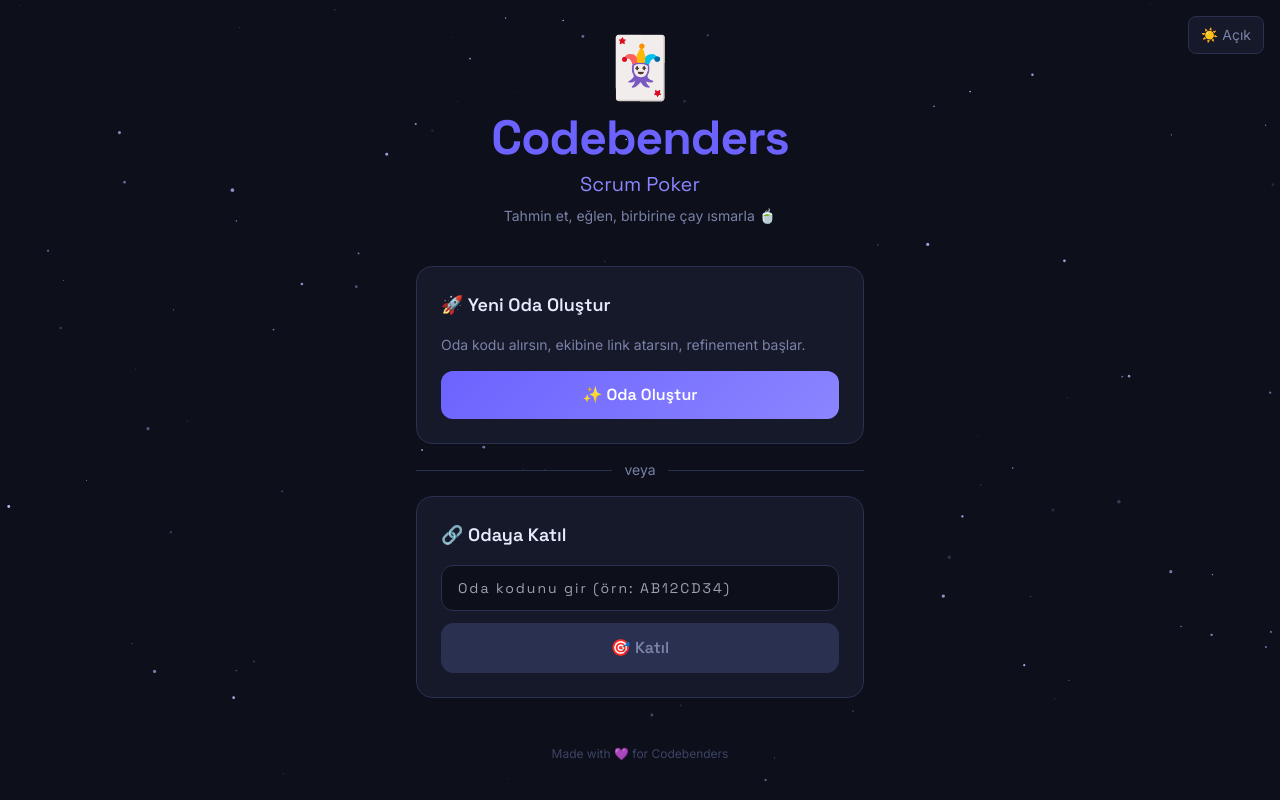
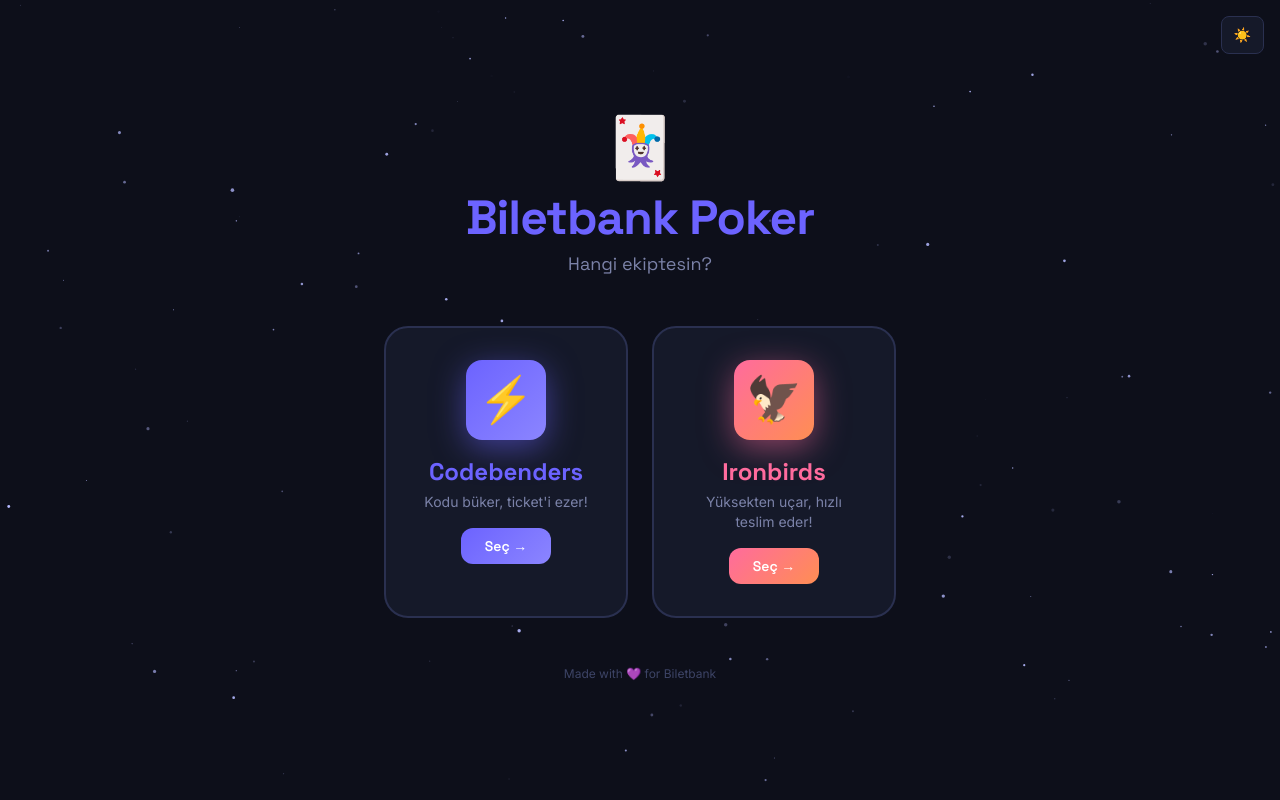
Before and after one commit to clkbilal95/codebenders-poker, a Next.js app: page / in a window 1280 px wide. Built offline with nearby package versions, Linux system fonts and the light colour scheme; no server answers.

Commit message:
add-both-team

```diff
--- a/pages/index.js
+++ b/pages/index.js
@@ -1,12 +1,35 @@
-import { useState, useEffect } from 'react'
+import { useState } from 'react'
 import { useRouter } from 'next/router'
 import { supabase } from '../lib/supabase'
 import { v4 as uuidv4 } from 'uuid'
 import Head from 'next/head'
 import StarField from '../components/StarField'
 
+const TEAMS = [
+  {
+    id: 'codebenders',
+    name: 'Codebenders',
+    emoji: '⚡',
+    color: '#6C63FF',
+    glow: 'rgba(108,99,255,0.5)',
+    desc: 'Kodu büker, ticket\'i ezer!',
+    gradient: 'linear-gradient(135deg, #6C63FF, #8B85FF)',
+  },
+  {
+    id: 'ironbirds',
+    name: 'Ironbirds',
+    emoji: '🦅',
+    color: '#FF6B9D',
+    glow: 'rgba(255,107,157,0.5)',
+    desc: 'Yüksekten uçar, hızlı teslim eder!',
+    gradient: 'linear-gradient(135deg, #FF6B9D, #FF8E53)',
+  },
+]
+
 export default function Home() {
   const router = useRouter()
+  const [phase, setPhase] = useState('team') // team | lobby
+  const [selectedTeam, setSelectedTeam] = useState(null)
   const [joining, setJoining] = useState(false)
   const [creating, setCreating] = useState(false)
   const [roomCode, setRoomCode] = useState('')
@@ -17,7 +40,7 @@
     bg: '#0D0F1A', surface: '#151929', card: '#1E2438',
     border: '#2A3050', text: '#E8EAFF', muted: '#7B82A8',
   } : {
-    bg: '#F0F2FF', surface: '#FFFFFF', card: '#F8F9FF',
+    bg: '#F0F2FF', surface: '#FFFFFF', card: '#F0F2FF',
     border: '#DDE1FF', text: '#1A1D35', muted: '#6B7280',
   }
 
@@ -30,6 +53,13 @@
     return newId
   }
 
+  function selectTeam(team) {
+    setSelectedTeam(team)
+    // Store team in session
+    if (typeof window !== 'undefined') sessionStorage.setItem('team', team.id)
+    setPhase('lobby')
+  }
+
   async function createRoom() {
     setCreating(true)
     setError('')
@@ -38,7 +68,14 @@
       const roomId = uuidv4().slice(0, 8).toUpperCase()
       const { error: err } = await supabase
         .from('rooms')
-        .insert({ id: roomId, status: 'waiting', votes_visible: false, current_story: '', owner_id: playerId })
+        .insert({
+          id: roomId,
+          status: 'waiting',
+          votes_visible: false,
+          current_story: '',
+          owner_id: playerId,
+          team: selectedTeam?.id || 'codebenders',
+        })
       if (err) throw err
       router.push(`/room/${roomId}`)
     } catch (e) {
@@ -62,45 +99,138 @@
     }
   }
 
+  // ─── TEAM SELECTION ───
+  if (phase === 'team') {
+    return (
+      <>
+        <Head><title>Biletbank Poker 🃏</title></Head>
+        <div style={{ background: theme.bg, minHeight: '100vh' }}>
+          <StarField />
+
+          <div className="absolute top-4 right-4 z-20">
+            <button onClick={() => setDarkMode(!darkMode)}
+              className="px-3 py-2 rounded-lg text-sm transition-all hover:scale-105"
+              style={{ background: theme.surface, border: `1px solid ${theme.border}`, color: theme.muted, cursor: 'pointer' }}>
+              {darkMode ? '☀️' : '🌙'}
+            </button>
+          </div>
+
+          <div className="relative z-10 min-h-screen flex flex-col items-center justify-center px-4">
+            {/* Logo */}
+            <div className="text-center mb-12">
+              <div className="text-6xl mb-4 animate-float">🃏</div>
+              <h1 className="text-5xl font-bold mb-2"
+                style={{ fontFamily: 'Space Grotesk', color: '#6C63FF', letterSpacing: '-1px' }}>
+                Biletbank Poker
+              </h1>
+              <p className="text-lg" style={{ color: theme.muted, fontFamily: 'Space Grotesk' }}>
+                Hangi ekiptesin?
+              </p>
+            </div>
+
+            {/* Team cards */}
+            <div className="flex flex-col sm:flex-row gap-6 w-full max-w-lg">
+              {TEAMS.map(team => (
+                <button key={team.id} onClick={() => selectTeam(team)}
+                  className="flex-1 rounded-3xl p-8 flex flex-col items-center gap-4 transition-all hover:scale-105 active:scale-95"
+                  style={{
+                    background: theme.surface,
+                    border: `2px solid ${theme.border}`,
+                    cursor: 'pointer',
+                    boxShadow: `0 0 0 rgba(0,0,0,0)`,
+                    transition: 'all 0.2s ease',
+                  }}
+                  onMouseEnter={e => {
+                    e.currentTarget.style.border = `2px solid ${team.color}`
+                    e.currentTarget.style.boxShadow = `0 0 32px ${team.glow}`
+                  }}
+                  onMouseLeave={e => {
+                    e.currentTarget.style.border = `2px solid ${theme.border}`
+                    e.currentTarget.style.boxShadow = `0 0 0 rgba(0,0,0,0)`
+                  }}>
+                  {/* Team emoji badge */}
+                  <div className="rounded-2xl flex items-center justify-center"
+                    style={{ width: 80, height: 80, fontSize: '2.8rem', background: team.gradient, boxShadow: `0 8px 32px ${team.glow}` }}>
+                    {team.emoji}
+                  </div>
+                  <div className="text-center">
+                    <p className="text-2xl font-bold mb-1"
+                      style={{ fontFamily: 'Space Grotesk', color: team.color }}>
+                      {team.name}
+                    </p>
+                    <p className="text-sm" style={{ color: theme.muted, fontFamily: 'Inter' }}>
+                      {team.desc}
+                    </p>
+                  </div>
+                  <div className="px-6 py-2 rounded-xl text-sm font-semibold text-white"
+                    style={{ background: team.gradient, fontFamily: 'Space Grotesk' }}>
+                    Seç →
+                  </div>
+                </button>
+              ))}
+            </div>
+
+            <p className="mt-12 text-xs" style={{ color: darkMode ? '#3D4466' : '#C0C4D8' }}>
+              Made with 💜 for Biletbank
+            </p>
+          </div>
+        </div>
+      </>
+    )
+  }
+
+  // ─── LOBBY ───
   return (
     <>
-      <Head><title>Codebenders Poker 🃏</title></Head>
+      <Head><title>Biletbank Poker 🃏</title></Head>
       <div style={{ background: theme.bg, minHeight: '100vh' }}>
         <StarField />
 
-        {/* Theme toggle */}
         <div className="absolute top-4 right-4 z-20">
           <button onClick={() => setDarkMode(!darkMode)}
             className="px-3 py-2 rounded-lg text-sm transition-all hover:scale-105"
             style={{ background: theme.surface, border: `1px solid ${theme.border}`, color: theme.muted, cursor: 'pointer' }}>
-            {darkMode ? '☀️ Açık' : '🌙 Koyu'}
+            {darkMode ? '☀️' : '🌙'}
           </button>
         </div>
 
         <div className="relative z-10 min-h-screen flex flex-col items-center justify-center px-4">
-          <div className="mb-10 text-center">
-            <div className="text-6xl mb-4 animate-float">🃏</div>
-            <h1 className="text-5xl font-bold mb-2"
-              style={{ fontFamily: 'Space Grotesk', color: '#6C63FF', letterSpacing: '-1px' }}>
-              Codebenders
-            </h1>
-            <p className="text-xl" style={{ color: '#8B85FF', fontFamily: 'Space Grotesk' }}>Scrum Poker</p>
-            <p className="mt-2 text-sm" style={{ color: theme.muted }}>Tahmin et, eğlen, birbirine çay ısmarla 🍵</p>
+          {/* Team badge + back */}
+          <div className="mb-8 text-center">
+            <button onClick={() => setPhase('team')}
+              className="mb-4 text-sm px-4 py-2 rounded-lg transition-all hover:scale-105"
+              style={{ background: theme.surface, border: `1px solid ${theme.border}`, color: theme.muted, cursor: 'pointer', fontFamily: 'Space Grotesk' }}>
+              ← Ekip değiştir
+            </button>
+            <div className="flex items-center justify-center gap-3 mb-2">
+              <div className="rounded-xl flex items-center justify-center text-2xl"
+                style={{ width: 48, height: 48, background: selectedTeam?.gradient, boxShadow: `0 4px 20px ${selectedTeam?.glow}` }}>
+                {selectedTeam?.emoji}
+              </div>
+              <div className="text-left">
+                <p className="text-xs" style={{ color: theme.muted }}>Seçilen ekip</p>
+                <p className="text-xl font-bold" style={{ fontFamily: 'Space Grotesk', color: selectedTeam?.color }}>
+                  {selectedTeam?.name}
+                </p>
+              </div>
+            </div>
           </div>
 
           <div className="w-full max-w-md space-y-4">
+            {/* Create Room */}
             <div className="rounded-2xl p-6 border" style={{ background: theme.surface, borderColor: theme.border }}>
-              <h2 className="text-lg font-semibold mb-4" style={{ fontFamily: 'Space Grotesk', color: theme.text }}>
+              <h2 className="text-lg font-semibold mb-2" style={{ fontFamily: 'Space Grotesk', color: theme.text }}>
                 🚀 Yeni Oda Oluştur
               </h2>
               <p className="text-sm mb-4" style={{ color: theme.muted }}>
-                Oda kodu alırsın, ekibine link atarsın, refinement başlar.
+                Oda kodu alırsın, ekibine link atarsın.
               </p>
               <button onClick={createRoom} disabled={creating}
                 className="w-full py-3 rounded-xl font-semibold text-white transition-all hover:scale-[1.02] active:scale-[0.98]"
                 style={{
-                  background: creating ? theme.border : 'linear-gradient(135deg, #6C63FF, #8B85FF)',
-                  fontFamily: 'Space Grotesk', cursor: creating ? 'not-allowed' : 'pointer',
+                  background: creating ? theme.border : (selectedTeam?.gradient || 'linear-gradient(135deg,#6C63FF,#8B85FF)'),
+                  fontFamily: 'Space Grotesk',
+                  cursor: creating ? 'not-allowed' : 'pointer',
                 }}>
                 {creating ? '⏳ Oluşturuluyor...' : '✨ Oda Oluştur'}
               </button>
@@ -112,6 +242,7 @@
               <div className="flex-1 h-px" style={{ background: theme.border }} />
             </div>
 
+            {/* Join Room */}
             <div className="rounded-2xl p-6 border" style={{ background: theme.surface, borderColor: theme.border }}>
               <h2 className="text-lg font-semibold mb-4" style={{ fontFamily: 'Space Grotesk', color: theme.text }}>
                 🔗 Odaya Katıl
@@ -126,9 +257,10 @@
                 className="w-full py-3 rounded-xl font-semibold transition-all hover:scale-[1.02] active:scale-[0.98]"
                 style={{
                   background: (joining || !roomCode.trim()) ? theme.border : theme.card,
-                  border: `1px solid ${(joining || !roomCode.trim()) ? theme.border : '#6C63FF'}`,
-                  color: (joining || !roomCode.trim()) ? theme.muted : '#8B85FF',
-                  fontFamily: 'Space Grotesk', cursor: (joining || !roomCode.trim()) ? 'not-allowed' : 'pointer',
+                  border: `1px solid ${(joining || !roomCode.trim()) ? theme.border : (selectedTeam?.color || '#6C63FF')}`,
+                  color: (joining || !roomCode.trim()) ? theme.muted : (selectedTeam?.color || '#8B85FF'),
+                  fontFamily: 'Space Grotesk',
+                  cursor: (joining || !roomCode.trim()) ? 'not-allowed' : 'pointer',
                 }}>
                 {joining ? '⏳ Katılıyorum...' : '🎯 Katıl'}
               </button>
@@ -142,7 +274,9 @@
             )}
           </div>
 
-          <p className="mt-12 text-xs" style={{ color: darkMode ? '#3D4466' : '#C0C4D8' }}>Made with 💜 for Codebenders</p>
+          <p className="mt-12 text-xs" style={{ color: darkMode ? '#3D4466' : '#C0C4D8' }}>
+            Made with 💜 for Biletbank
+          </p>
         </div>
       </div>
     </>
--- a/pages/room/[roomId].js
+++ b/pages/room/[roomId].js
@@ -219,7 +219,7 @@
   if (phase === 'join') {
     return (
       <>
-        <Head><title>Codebenders Poker – Katıl</title></Head>
+        <Head><title>Biletbank Poker – Katıl</title></Head>
         <div style={{ background: theme.bg, minHeight: '100vh' }}>
           <StarField />
           <div className="relative z-10 min-h-screen flex flex-col items-center justify-center px-4">
@@ -264,7 +264,7 @@
                     </div>
                     <div>
                       <p className="text-sm font-semibold" style={{ fontFamily: 'Space Grotesk', color: theme.text }}>{playerName.trim()}</p>
-                      <p className="text-xs" style={{ color: theme.muted }}>Codebenders üyesi</p>
+                      <p className="text-xs" style={{ color: theme.muted }}>Biletbank üyesi</p>
                     </div>
                   </div>
                 )}
@@ -289,7 +289,7 @@
   // ─── GAME SCREEN ───
   return (
     <>
-      <Head><title>Codebenders Poker 🃏</title></Head>
+      <Head><title>Biletbank Poker 🃏</title></Head>
       <div style={{ background: theme.bg, minHeight: '100vh' }}>
         <StarField />
         <Toast toasts={toasts} />
@@ -305,7 +305,7 @@
           <div className="flex items-center gap-3">
             <span className="text-xl">🃏</span>
             <div>
-              <h1 className="font-bold text-sm" style={{ fontFamily: 'Space Grotesk', color: theme.accent }}>Codebenders Poker</h1>
+              <h1 className="font-bold text-sm" style={{ fontFamily: 'Space Grotesk', color: theme.accent }}>Biletbank Poker</h1>
               <p className="text-xs" style={{ color: theme.muted }}>
                 Oda: <span style={{ letterSpacing: 2 }}>{roomId}</span>
                 {isOwner && <span style={{ color: '#F5C842', marginLeft: 8 }}>👑 Yönetici</span>}
```
